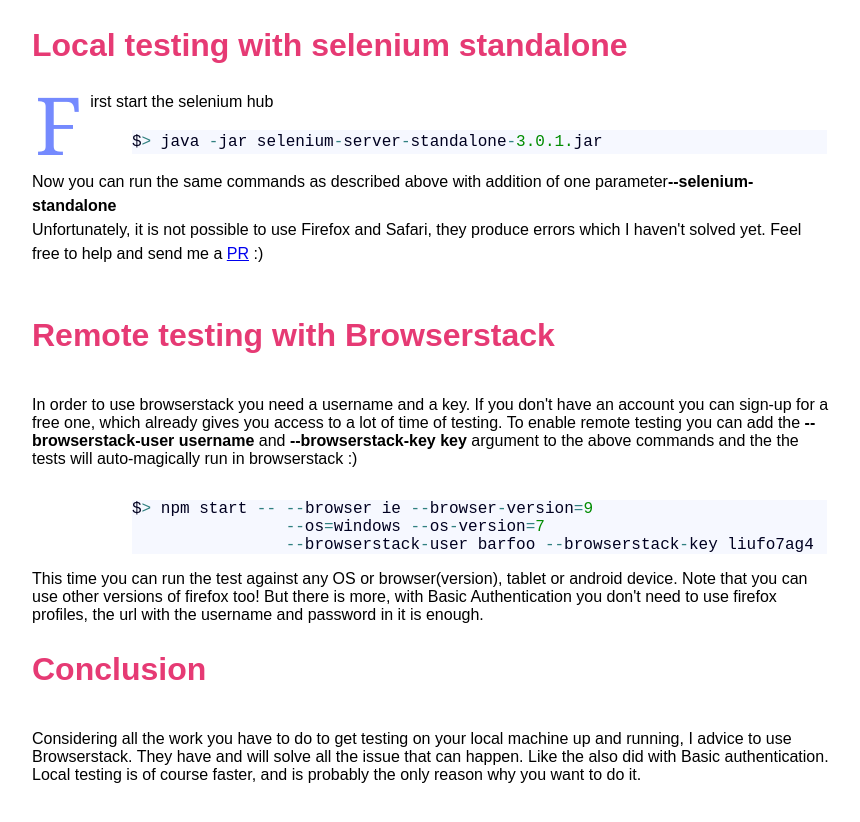
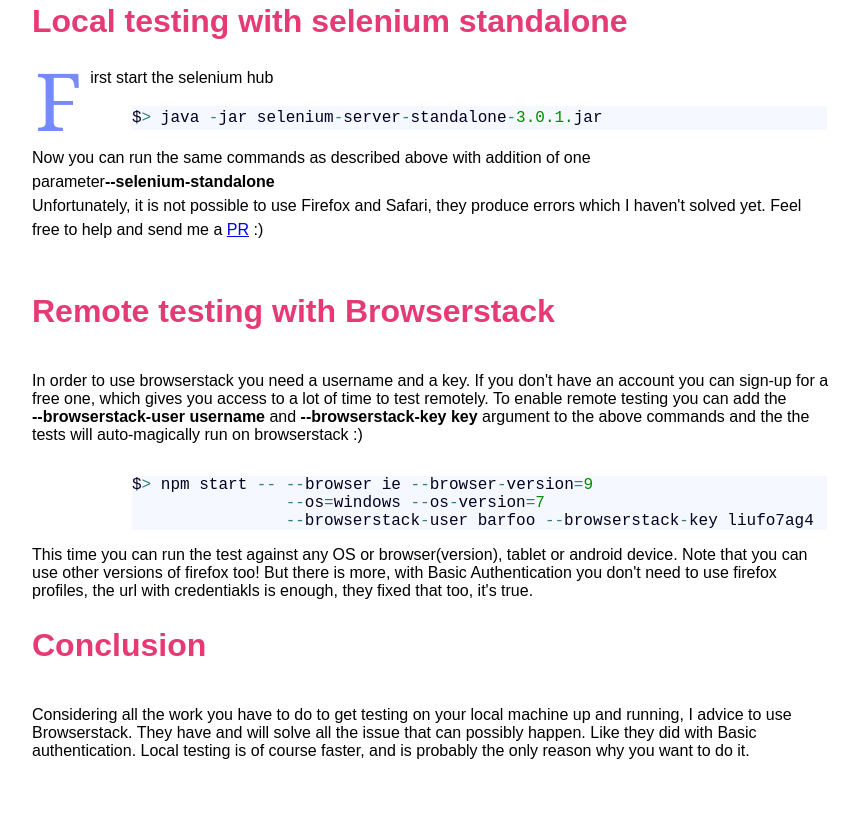
Before and after one commit to scaljeri/e2e-testing-in-action, a plain HTML site: page index.html in a window 1280 px wide. Shown: the part 1628-2450 px from the top of the page, without its empty margins (208-1068 px from the left). Drawn offline with Linux system fonts and the light colour scheme; a web font is replaced by a local one.

Commit message:
Minor text corrections

```diff
--- a/index.html
+++ b/index.html
@@ -57,7 +57,7 @@
                 <br><br>
 
                 But there is an other way to solve this, but it requires a different setup. The site itself should be public and the
-                authentication part is protected. From there you will be redirect to your public site with some kind of authentication token
+                authentication part protected. From there you will be redirect to your public site with some kind of authentication token
                 in the url. In such case you can do the authentication with nodeJs only. You can see it in action
                 <a href="https://github.com/scaljeri/selenium-protractor-browserstack/blob/master/src/index.js#L40">here</a>.
             </div>
@@ -96,7 +96,7 @@
                 <a href="https://github.com/scaljeri/selenium-protractor-browserstack/blob/master/src/mocha.js">Mocha code</a>, <a href="https://github.com/scaljeri/selenium-protractor-browserstack/blob/master/tests/protractor.conf.js">Protractor config</a>
                 <br>
 
-                With the current version of Protractor you don't need to use firefox profiles, its all taken care of!
+                With the current version of Protractor you don't need to use firefox profiles, its all taken care of now!
             </div>
 
             <h2>Local testing with selenium standalone</h2>
@@ -115,20 +115,20 @@
             <h2>Remote testing with Browserstack</h2>
             <p class="first-dark-red">
                 In order to use browserstack you need a username and a key. If you don't have an account you can sign-up for a free one, which
-                already gives you access to a lot of time of testing. To enable remote testing you can add the <strong>--browserstack-user username</strong>
-                and <strong>--browserstack-key key</strong> argument to the above commands and the the tests will auto-magically run in browserstack :)
+                gives you access to a lot of time to test remotely. To enable remote testing you can add the <strong>--browserstack-user</strong> <strong>username</strong>
+                and <strong>--browserstack-key</strong> <strong>key</strong> argument to the above commands and the the tests will auto-magically run on browserstack :)
 
             <pre style='color:#000020;background:#f6f8ff;'>$<span style='color:#308080; '>></span> npm start <span style='color:#308080; '>-</span><span style='color:#308080; '>-</span> <span style='color:#308080; '>-</span><span style='color:#308080; '>-</span>browser ie <span style='color:#308080; '>-</span><span style='color:#308080; '>-</span>browser<span style='color:#308080; '>-</span>version<span style='color:#308080; '>=</span><span style='color:#008c00; '>9</span>
                 <span style='color:#308080; '>-</span><span style='color:#308080; '>-</span>os<span style='color:#308080; '>=</span>windows <span style='color:#308080; '>-</span><span style='color:#308080; '>-</span>os<span style='color:#308080; '>-</span>version<span style='color:#308080; '>=</span><span style='color:#008c00; '>7</span>
                 <span style='color:#308080; '>-</span><span style='color:#308080; '>-</span>browserstack<span style='color:#308080; '>-</span>user barfoo <span style='color:#308080; '>-</span><span style='color:#308080; '>-</span>browserstack<span style='color:#308080; '>-</span>key liufo7ag4</pre>
 
             This time you can run the test against any OS or browser(version), tablet or android device. Note that you can use other versions of firefox too! But
-            there is more, with Basic Authentication you don't need to use firefox profiles, the url with the username and password in it is enough.
+            there is more, with Basic Authentication you don't need to use firefox profiles, the url with credentiakls is enough, they fixed that too, it's true.
 
             <h2>Conclusion</h2>
             <p class="first-dark-blue">
                 Considering all the work you have to do to get testing on your local machine up and running, I advice to use Browserstack. They have
-                and will solve all the issue that can happen. Like the also did with Basic authentication. Local testing is of course faster, and is
+                and will solve all the issue that can possibly happen. Like they did with Basic authentication. Local testing is of course faster, and is
                 probably the only reason why you want to do it.
             </p>
         </div>
--- a/main.css
+++ b/main.css
@@ -110,6 +110,10 @@
 	margin-left: 50px;
 }
 
+strong {
+	white-space: nowrap;
+}
+
 @media screen and (min-width: 650px) {
 	/* Drop Caps */
 	.content::first-letter {
```
